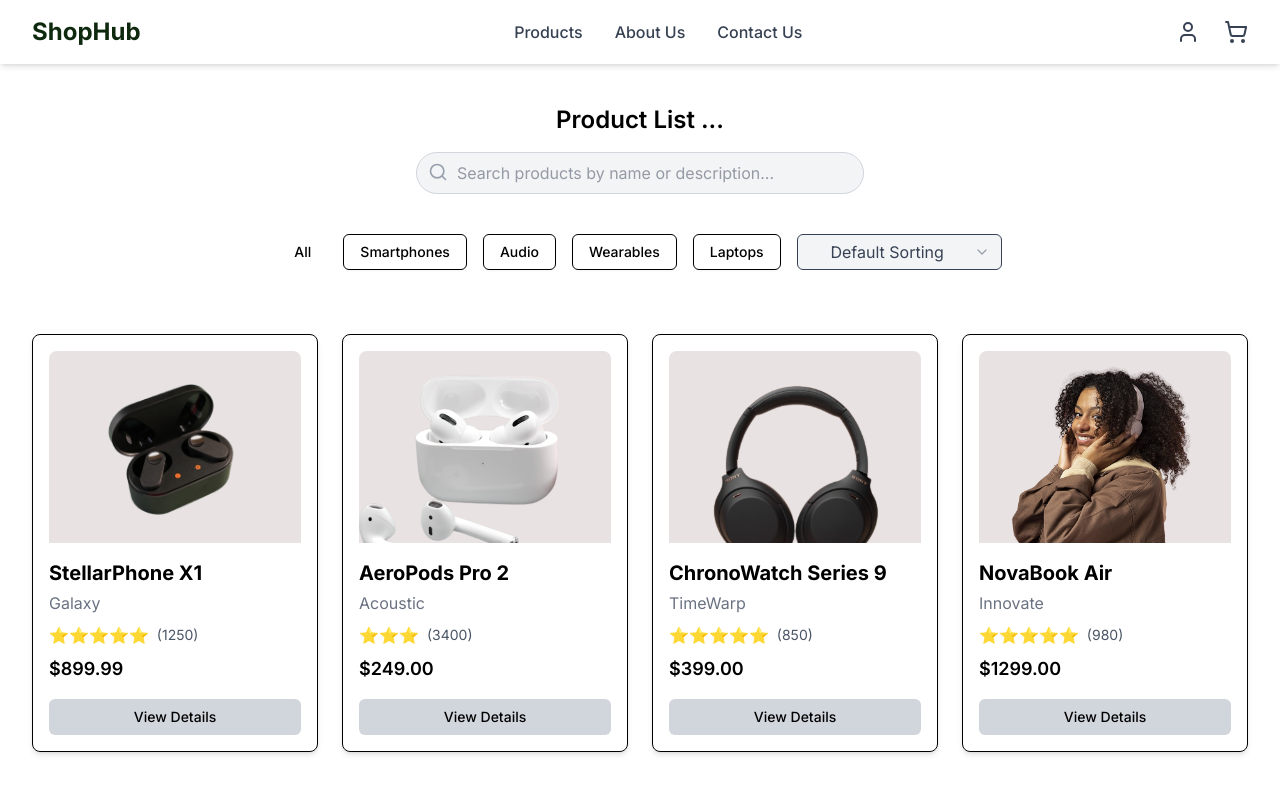
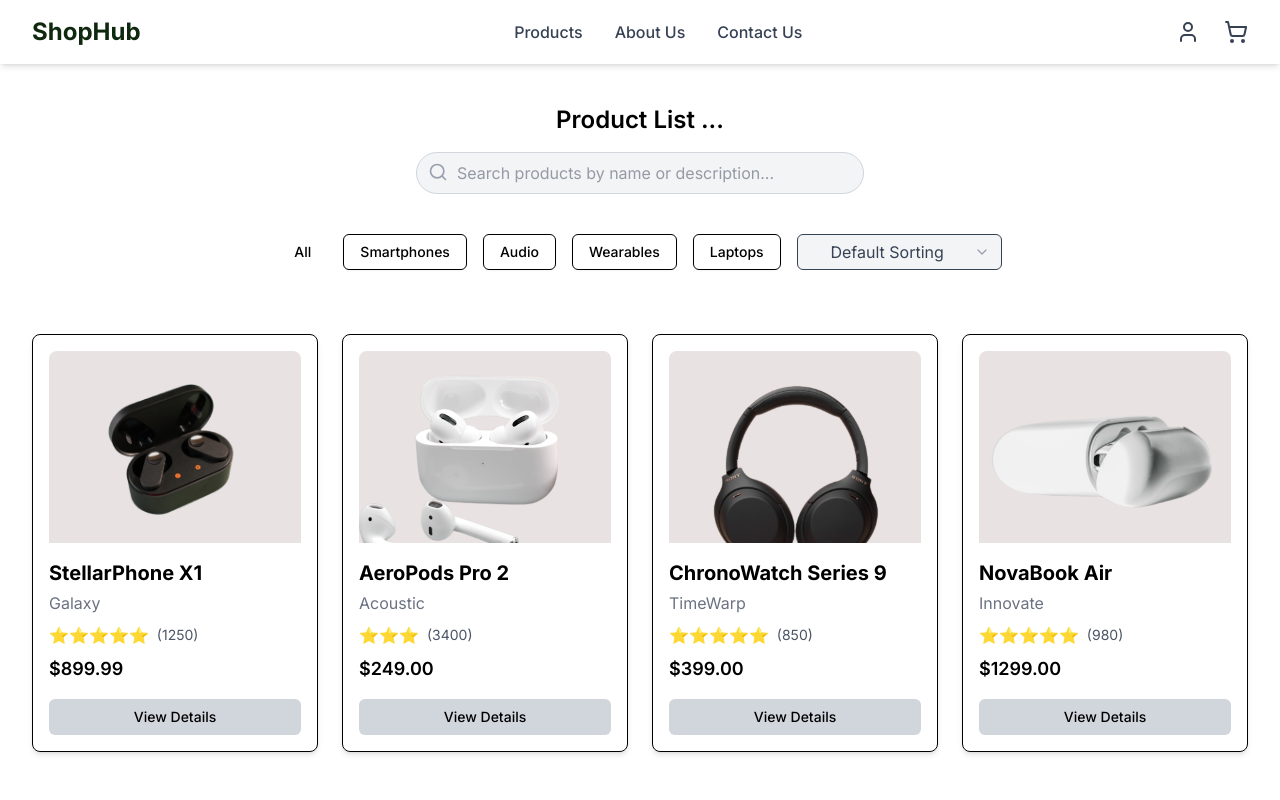
Before and after one commit to AshIyeke/shop-now, a Next.js app: page /product in a window 1280 px wide. Shown: the top 800 px of the page. Built offline with nearby package versions, Linux system fonts and the light colour scheme.

Commit message:
fix category functionality

```diff
--- a/src/data/Products.js
+++ b/src/data/Products.js
@@ -82,7 +82,7 @@ const Products = [
     category: "Laptops",
     price: 1299.0,
   // no laptop image available; fall back to public hero image
-  image: "/hero.png",
+  image: airpods,
     description:
       "Incredibly thin and light, with a brilliant Liquid Retina display and the powerful M3 chip for blazing-fast performance.",
     rating: 4.6,
```
